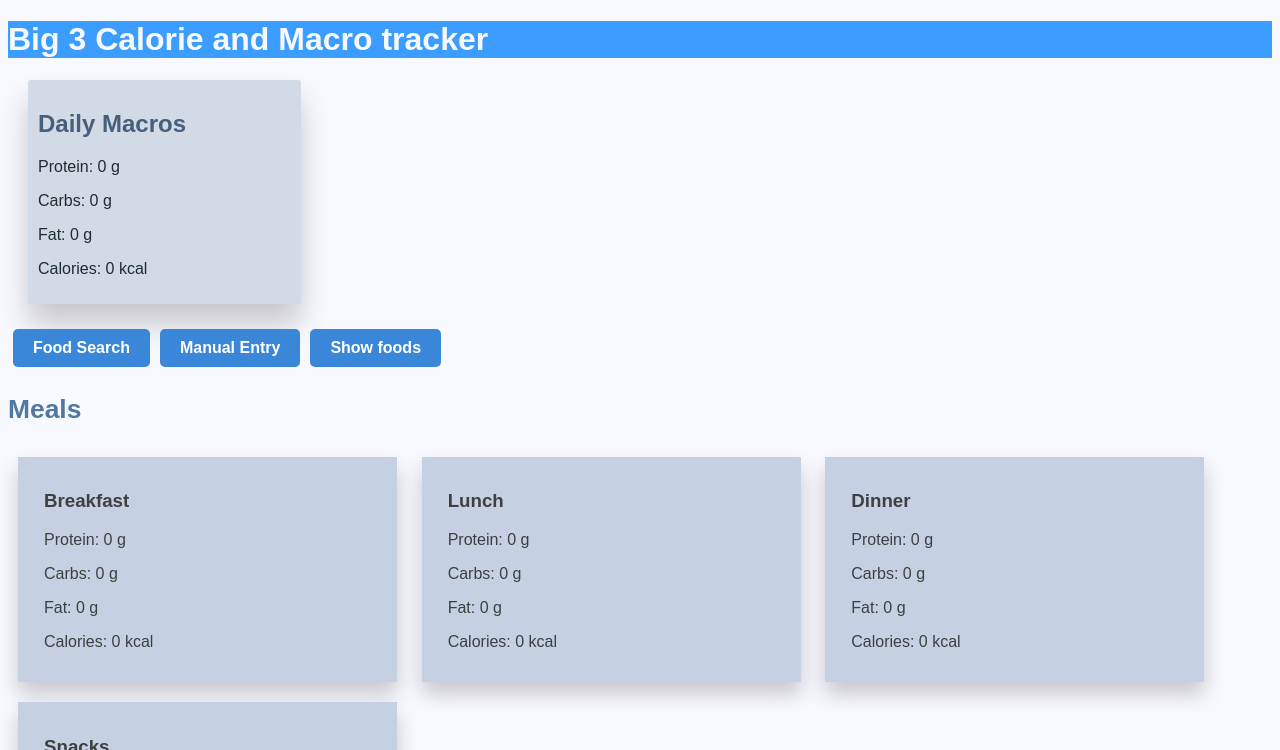
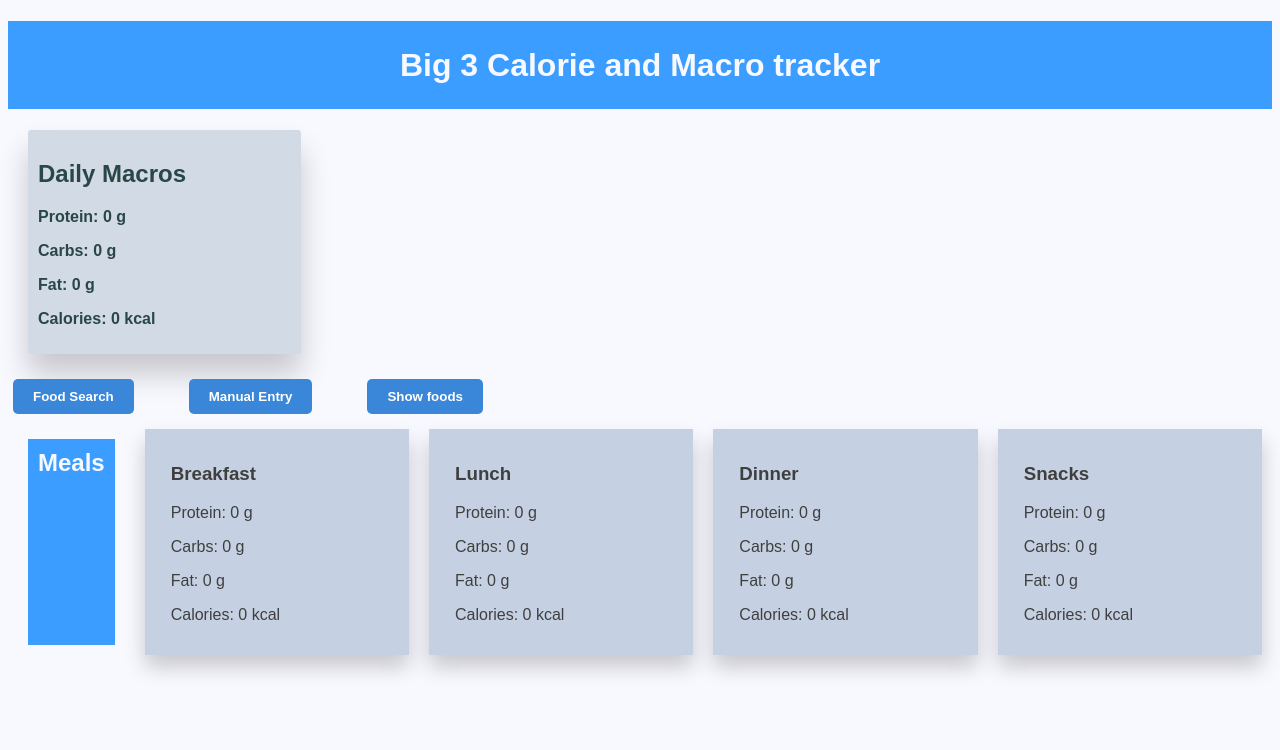
Before and after one commit to dstraco/MacroCalorieTracker, a Flask app: page / in a window 1280 px wide. Shown: the top 750 px of the page. Run offline with Flask 3, Linux system fonts and the light colour scheme; data that the repository does not hold is empty.

Commit message:
HTML update to include appropriate semantics. Style changes/ simplification.

```diff
--- a/static/css/styles.css
+++ b/static/css/styles.css
@@ -1,32 +1,67 @@
 #index-header {
     color: ghostwhite;
     background-color: rgb(59, 157, 255);
+    text-align: center;
+    padding: 2%;
 }
 h1 {
     font-family: Arial, Helvetica, sans-serif;
     color: rgb(68, 96, 124);
-
 }
 .meals-h2 {
-    color: rgb(81, 120, 160);
-    font-size: 165%;
+    color: ghostwhite;
+    background-color: rgb(59, 157, 255);
+    margin: 20px;
+    padding: 10px;
+    font-weight: bold;
+    text-align: center;
 }
 .macro-container h2 {
-    color: rgb(68, 96, 124);
+    color: rgb(41, 71, 71);
 }
 .macro-container {
     background-color: rgb(210, 218, 229);
-    color: rgb(28, 47, 47);
+    color: rgb(41, 71, 71);
     margin: 20px;
     padding: 10px;
     width: 20%;
     border-radius: 3px;
     box-shadow: 0px 20px 30px 0px rgba(0,0,0,0.2);
+    font-weight: bold;
 }
 body {
     font-family: Arial, Helvetica, sans-serif;
     background-color: ghostwhite;
 
+}
+button, button a {
+    display: inline-block;
+    padding: 10px 20px;
+    margin: 5px;
+    color: #fff;
+    background-color: #3a86d8;
+    text-decoration: none;
+    border-radius: 5px;
+    font-weight: bold;
+    border-style: none;
+}
+button:hover, button:focus {
+    background-color: #5ea0e5;
+    cursor: pointer;
+}
+.button {
+    display: inline-block;
+    padding: 10px 20px;
+    margin: 5px;
+    color: #fff;
+    background-color: #3a86d8;
+    text-decoration: none;
+    border-radius: 5px;
+    font-weight: bold;
+    border-style: none;
+}
+.button:hover, .button:focus {
+    background-color: #5ea0e5;
 }
 .macros, .meals, .actions, h2 {
     color: dodgerblue;
@@ -51,60 +86,33 @@ ul {
 .meal h3{
     color: dodgerblue;
 }
-.button {
-    display: inline-block;
-    padding: 10px 20px;
-    margin: 5px;
-    color: #fff;
-    background-color: #3a86d8;
-    text-decoration: none;
-    border-radius: 5px;
-    font-weight: bold;
-    border-style: none;
-}
-.button:hover {
-    background-color: #5ea0e5;
-}
-.delete_button {
-    display: inline-block;
-    padding: 10px 14px;
-    margin: 5px;
-    color: #fff;
-    background-color: #00bbff;
-    border-color: whitesmoke;
-    border: 2px solid;
-    text-decoration: none;
-    border-radius: 5px;
-    font-weight: bold;
-    width: min-content;
-    height: min-content;
-}
-.delete_button:hover {
-    background-color: #00bbcf;
-}
-
 .meal-select {
     border-radius: 10px;
 
 }
-.add-food-buttons {
-    display: inline-flex;
+nav {
+    display: flex;
+    justify-content: left ;
+    align-content: end;
 }
-/* new */
+nav button {
+    margin-right: 50px;
+}
+.meal-cards{
+    display: flex;
+    justify-content: center;
+}
 .card {
     /* Add shadows to create the "card" effect */
     box-shadow: 0px 12px 20px 0px rgba(0,0,0,0.2);
     transition: 0.3s;
     background-color: rgb(197, 209, 226);
     width: 30%;
-    display: inline-flex;
+    /* display: inline-flex; */
     margin: 10px;
   }
-  .meal-cards h2 {
-    color: ghostwhite;
-  }
   /* On mouse-over, add a deeper shadow */
-  .card:hover {
+  .card:hover, .card:focus {
     box-shadow: 0 16px 24px 0 rgba(131, 130, 130, 0.8);
   }
   /* Add some padding inside the card container */
@@ -114,11 +122,11 @@ ul {
     margin: 10px;
     color: rgb(63, 63, 63);
   }
-  footer {
-    margin: 3%;
-  }
-
-  /* show_meals.html formatting */
   .container li{
     margin-top: 7px;
   }
+  footer {
+    margin-top: 7%;
+    display: flex;
+    justify-content: left;
+  }
--- a/static/js/macroTracker.js
+++ b/static/js/macroTracker.js
@@ -5,6 +5,16 @@ daily_carbs = document.getElementById('daily-carbs');
 daily_fat = document.getElementById('daily-fat');
 meal_containers = document.getElementsByClassName('container');
 foodList = document.getElementById('meals-foods-list');
+
+let total_calories = 0;
+let total_protein = 0;
+let total_carbs = 0;
+let total_fat = 0;
+let total_fiber = 0;
+let total_sugar = 0;
+let total_sodium = 0;
+let total_cholesterol = 0;
+let total_saturated_fat = 0;
 
 // Script for index.html
 if (document.querySelector('h1').innerText === 'Big 3 Calorie and Macro tracker') {
@@ -56,7 +66,6 @@ async function removeFoodFromBackend(meal, foodName) {
 }
 
 function updateUI(meals) {
-
     let macros = calculateDailyMacros(meals);
     daily_calories.textContent = `Calories: ${macros.total_calories} kcal`;
     daily_protein.textContent = `Protein: ${macros.total_protein} g`;
@@ -70,17 +79,6 @@ function updateUI(meals) {
 }
 // Update UI helper functions
 function calculateDailyMacros(meals) {
-    console.log('Calculating macros')
-    let total_calories = 0;
-    let total_protein = 0;
-    let total_carbs = 0;
-    let total_fat = 0;
-    let total_fiber = 0;
-    let total_sugar = 0;
-    let total_sodium = 0;
-    let total_cholesterol = 0;
-    let total_saturated_fat = 0;
-
     for (let meal in meals) {
         for (let food in meals[meal]) {
             total_protein += meals[meal][food].protein;
@@ -96,7 +94,6 @@ function calculateDailyMacros(meals) {
     }
     return { "total_calories": total_calories, "total_protein": total_protein, "total_carbs": total_carbs, "total_fat": total_fat, "total_fiber": total_fiber, "total_sugar": total_sugar, "total_sodium": total_sodium, "total_cholesterol": total_cholesterol, "total_saturated_fat": total_saturated_fat };
 }
-
 function calculateMealMacros(meal, meals) {
     let meal_protein = 0;
     let meal_carbs = 0;
@@ -107,9 +104,7 @@ function calculateMealMacros(meal, meals) {
         meal_carbs += meals[meal][food].carbs;
         meal_fat += meals[meal][food].fat;
     }
-
     meal_calories = Math.round(meal_protein * 4 + meal_carbs * 4 + meal_fat * 9);
-
     const mealElements = {
         'Breakfast': 'breakfast',
         'Lunch': 'lunch',
@@ -123,7 +118,7 @@ function calculateMealMacros(meal, meals) {
     document.getElementById(`${mealElements[meal]}-calories`).textContent = `Calories: ${meal_calories} kcal`;
 }
 // Functions below are specific for show_meals.html
-function displayFoods(meals){
+function displayFoods(meals) {
     const mealElements = {
         'Breakfast': 'breakfast',
         'Lunch': 'lunch',
@@ -131,52 +126,47 @@ function displayFoods(meals){
         'Snacks': 'snacks'
     };
 
-    let total_calories = 0;
-    let total_protein = 0;
-    let total_carbs = 0;
-    let total_fat = 0;
-    let total_fiber = 0;
-    let total_sugar = 0;
-    let total_sodium = 0;
-    let total_cholesterol = 0;
-    let total_saturated_fat = 0;
+    for (let meal in meals) {
+        const currentMeal = document.getElementById(`${mealElements[meal]}-foods`);
+        for (let food in meals[meal]) {
+            mealName = mealElements[meal];
+            const foodDetails = getFoodDetails(meals[meal][food])
 
-    for(let meal in meals) {
-        const currentMeal = document.getElementById(`${mealElements[meal]}-foods`);
-        for(let food in meals[meal]) {
-            total_protein += meals[meal][food].protein;
-            total_carbs += meals[meal][food].carbs;
-            total_fat += meals[meal][food].fat;
-            total_fiber += meals[meal][food].fiber;
-            total_sugar += meals[meal][food].sugar;
-            total_sodium += meals[meal][food].sodium;
-            total_cholesterol += meals[meal][food].cholesterol;
-            total_saturated_fat += meals[meal][food].saturated_fat;
-            total_calories = Math.round(total_protein * 4 + total_carbs * 4 + total_fat * 9);
-            mealName = mealElements[meal];
-
-            const newItem = createFoodItem(meals[meal][food].name, mealName);
-
+            const newItem = createFoodItem(meals[meal][food].name, mealName, foodDetails);
             currentMeal.appendChild(newItem);
-
         }
     }
     console.log(meals.keys);
 }
 // Helper function for displayFoods
-function createFoodItem(foodName, meal){
+function createFoodItem(foodName, meal, foodDetails) {
     const li = document.createElement('li');
     li.appendChild(document.createTextNode(foodName));
     li.setAttribute('data-meal', meal);
     li.setAttribute('data-food', foodName);
+
     const deleteButton = createButton('remove-item-btn', 'fas fa-trash');
     const expandButton = createButton('expand-btn', 'fas fa-chevron-down');
+    expandButton.addEventListener('click', toggleFoodDetails);
+
     li.appendChild(deleteButton);
     li.appendChild(expandButton);
+
+    const detailsDiv = document.createElement('div');
+    detailsDiv.className = 'food-details';
+    detailsDiv.style.display = 'none'; // Hidden until expanded by user
+    detailsDiv.innerHTML = `
+        <p>Protein: ${foodDetails.protein} g</p>
+        <p>Carbs: ${foodDetails.carbs} g</p>
+        <p>Fat: ${foodDetails.fat} g</p>
+        <p>Calories: ${foodDetails.calories} g</p>
+    `;
+    li.appendChild(detailsDiv);
+
     return li;
 }
 // Called inside createFoodItem
-function createButton(classes, iconClass){
+function createButton(classes, iconClass) {
     const button = document.createElement('button');
     button.className = classes;
     const icon = document.createElement('i');
@@ -184,8 +174,8 @@ function createButton(classes, iconClass){
     button.appendChild(icon);
     return button;
 }
-async function removeFood(e){
-    if(e.target.classList.contains('remove-item-btn') || e.target.parentElement.classList.contains('remove-item-btn')) {
+async function removeFood(e) {
+    if (e.target.classList.contains('remove-item-btn') || e.target.parentElement.classList.contains('remove-item-btn')) {
         console.log('trash works');
         const li = e.target.closest('li');
         const meal = li.getAttribute('data-meal');
@@ -200,8 +190,41 @@ async function removeFood(e){
         }
     }
 }
+function getFoodDetails(food) {
+            let protein = food.protein;
+            let carbs = food.carbs;
+            let fat = food.fat;
+            let fiber = food.fiber;
+            let sugar = food.sugar;
+            let sodium = food.sodium;
+            let cholesterol = food.cholesterol;
+            let saturated_fat = food.saturated_fat;
+            let calories = Math.round(total_protein * 4 + total_carbs * 4 + total_fat * 9);
 
+            const foodDetails = {
+                'protein': protein,
+                'carbs': carbs,
+                'fat': fat,
+                'fiber': fiber,
+                'sugar': sugar,
+                'sodium': sodium,
+                'cholesterol': cholesterol,
+                'saturated_fat': saturated_fat,
+                'calories': calories,
+            }
+            return foodDetails;
+}
+function toggleFoodDetails(e) {
+    const detailsDiv = e.target.closest('li').querySelector('.food-details');
+    if (detailsDiv.style.display === 'none') {
+        detailsDiv.style.display = 'block';
+        e.target.className = 'fas fa-chevron-up'; // Change icon to show expanded details
+        console.log(e.target);
+    } else {
+        detailsDiv.style.display = 'none';
+        e.target.className = 'fas fa-chevron-down'; // Chevron points down when not expanded
+    }
+}
 function initShowMeals() {
     foodList.addEventListener('click', removeFood);
-
 }
--- a/templates/add_food.html
+++ b/templates/add_food.html
@@ -28,7 +28,7 @@
             <input type="number" id="carbs" name="carbs" required><br>
             <label for="fats">Fats (g):</label>
             <input type="number" id="fats" name="fats" required><br>
-            <button id="submit-food" type="submit" class="button">Add Food</button>
+            <button>Add Food</button>
         </form>
     </div>
     <footer>
--- a/templates/index.html
+++ b/templates/index.html
@@ -21,14 +21,19 @@
             <p id=daily-calories>Calories: 0 kcal</p>
         </div>
         <nav>
-            <div class="add-food-buttons">
-                <a href="{{ url_for('search_food') }}" class="button">Food Search</a>
-                <a href="{{ url_for('add_food') }}" class="button">Manual Entry</a>
-                <a href="{{ url_for('show_meals') }}" class="button">Show foods</a>
-            </div>
+            <a href="{{ url_for('search_food') }}">
+                <button>Food Search</button>
+            </a>
+            <a href="{{ url_for('add_food') }}">
+                <button>Manual Entry</button>
+            </a>
+            <a href="{{ url_for('show_meals') }}">
+                <button>Show foods</button>
+            </a>
         </nav>
-        <h2 class="meals-h2">Meals</h2>
+
         <div class="meal-cards">
+            <h2 class="meals-h2">Meals</h2>
             <div class="card">
                 <div class="container" id="breakfast-container">
                     <h3>Breakfast</h3>
--- a/templates/search.html
+++ b/templates/search.html
@@ -22,11 +22,13 @@
                 </select>
                 <label for="food_query">Food name:</label>
                 <input type="text" id="food_query" name="food_query" placeholder="ex. large egg" required><br><br>
-                <input type="submit" value="Search" class='button'>
+                <button> Search </button>
             </form>
         </div>
 
-        <a href="{{ url_for('index') }}" class="button">Go home</a>
+        <a href="{{ url_for('index') }}">
+            <button>Go home</button>
+        </a>
     </main>
     <footer>
         <a href="https://www.fatsecret.com">
--- a/templates/search_results.html
+++ b/templates/search_results.html
@@ -24,7 +24,7 @@
                         {% endfor %}
                     </select>
                     <input type="hidden" name="food_name" value="{{ food.get_name() }}">
-                    <button type="submit">Select Serving</button>
+                    <button>Select Serving</button>
                 </form>
                 {% for serving in food.get_serving_info().values() %}
                 <br>
```
Also changed, not shown: templates/show_meals.html (+6 -2 lines).
